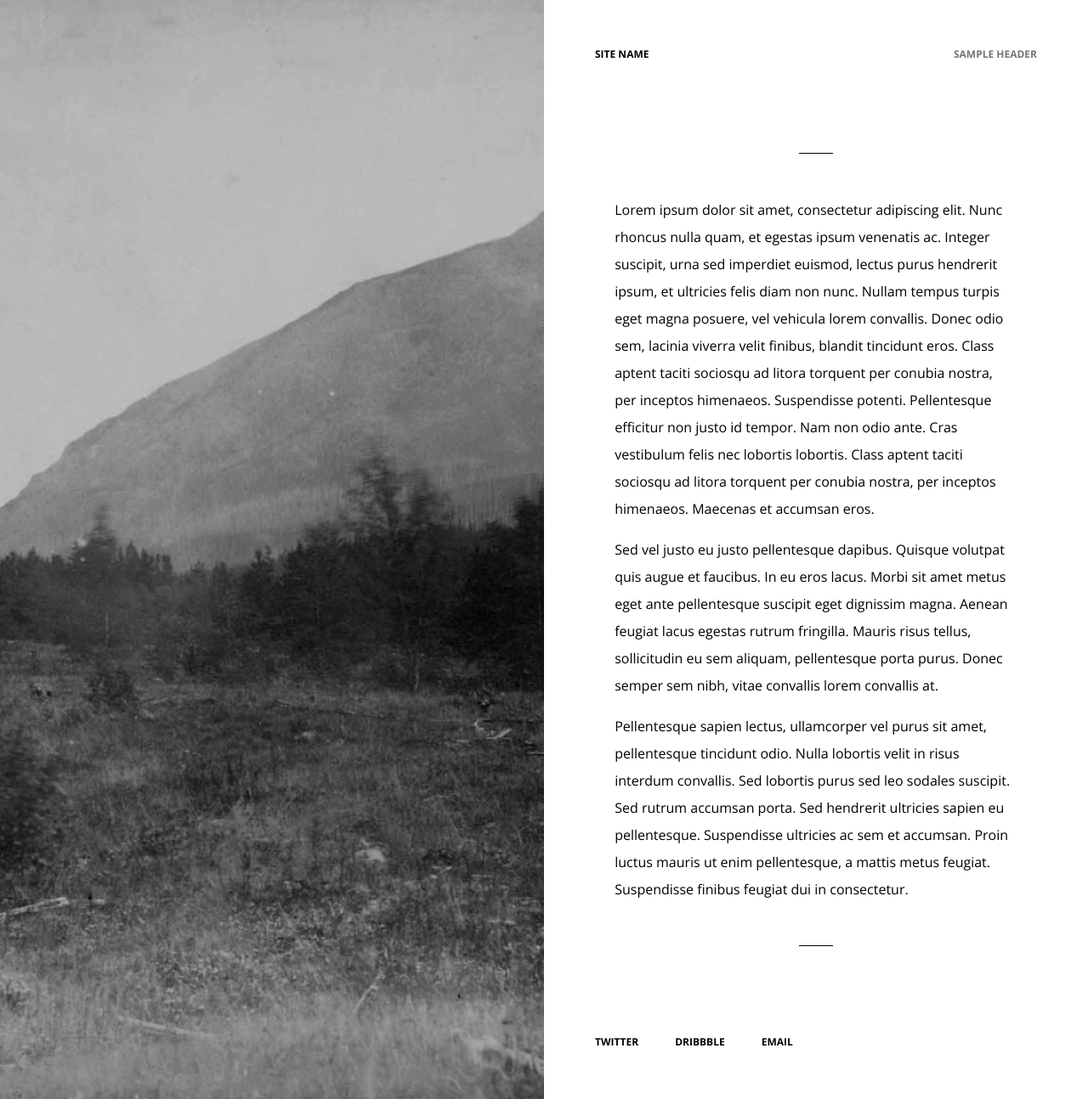
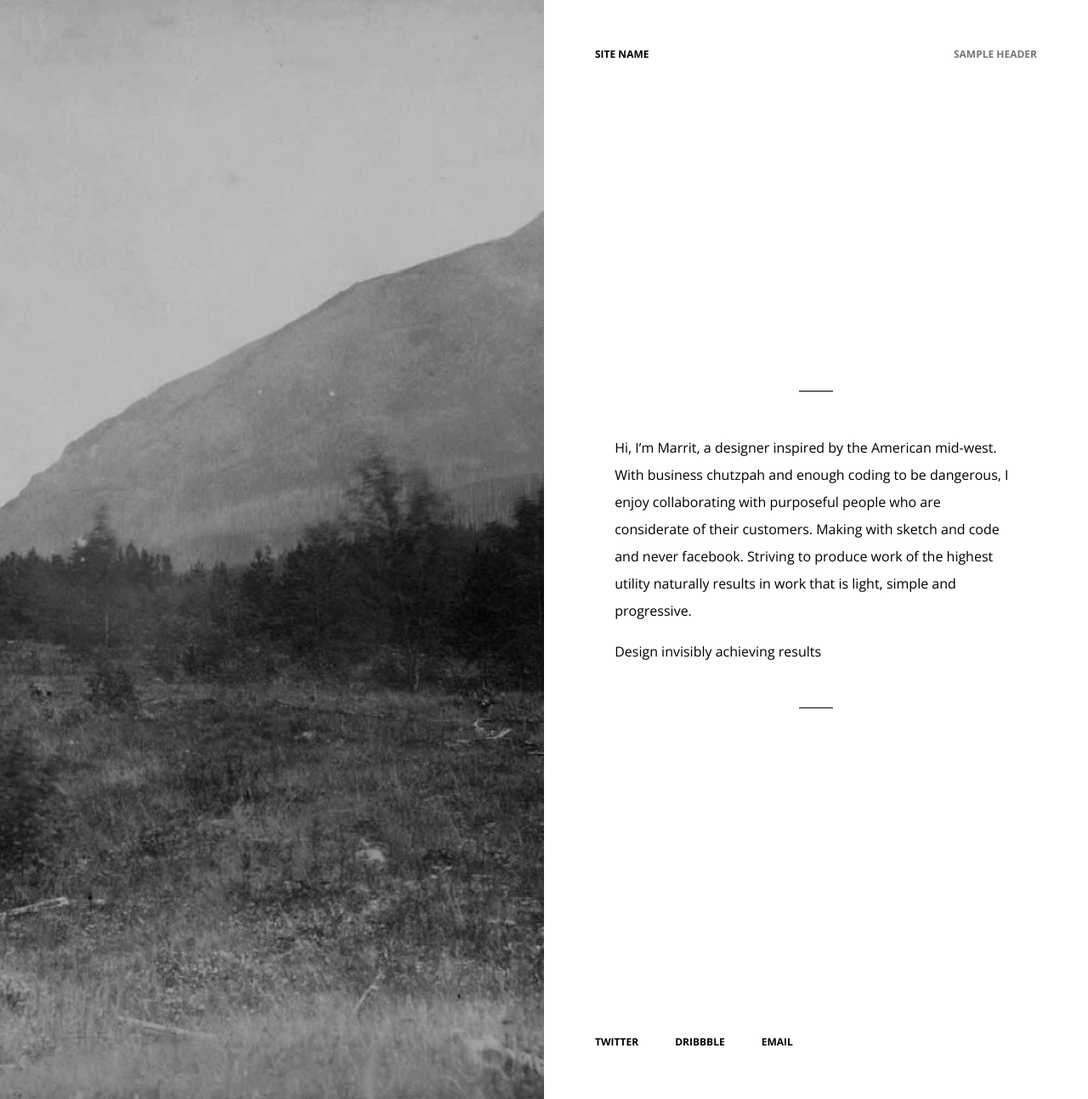
Before and after one commit to marritlarkin/sapling, a Jekyll site: the page built from index.markdown, in a window 1280 px wide. Shown: the whole page at 85% size. Built offline with Jekyll 4.4.1, drawn with Linux system fonts in a browser that asks for light colours.

Commit message:
Updated Index

```diff
--- a/index.markdown
+++ b/index.markdown
@@ -1,12 +1,10 @@
 ---
-title: Title
+title: Marrit Larkin
 header: Sample Header
 image:
 layout: default
 ---
 
-Lorem ipsum dolor sit amet, consectetur adipiscing elit. Nunc rhoncus nulla quam, et egestas ipsum venenatis ac. Integer suscipit, urna sed imperdiet euismod, lectus purus hendrerit ipsum, et ultricies felis diam non nunc. Nullam tempus turpis eget magna posuere, vel vehicula lorem convallis. Donec odio sem, lacinia viverra velit finibus, blandit tincidunt eros. Class aptent taciti sociosqu ad litora torquent per conubia nostra, per inceptos himenaeos. Suspendisse potenti. Pellentesque efficitur non justo id tempor. Nam non odio ante. Cras vestibulum felis nec lobortis lobortis. Class aptent taciti sociosqu ad litora torquent per conubia nostra, per inceptos himenaeos. Maecenas et accumsan eros.
+Hi, I'm Marrit, a designer inspired by the American mid-west. With business chutzpah and enough coding to be dangerous, I enjoy collaborating with purposeful people who are considerate of their customers. Making with sketch and code and never facebook. Striving to produce work of the highest utility naturally results in work that is light, simple and progressive.
 
-Sed vel justo eu justo pellentesque dapibus. Quisque volutpat quis augue et faucibus. In eu eros lacus. Morbi sit amet metus eget ante pellentesque suscipit eget dignissim magna. Aenean feugiat lacus egestas rutrum fringilla. Mauris risus tellus, sollicitudin eu sem aliquam, pellentesque porta purus. Donec semper sem nibh, vitae convallis lorem convallis at.
-
-Pellentesque sapien lectus, ullamcorper vel purus sit amet, pellentesque tincidunt odio. Nulla lobortis velit in risus interdum convallis. Sed lobortis purus sed leo sodales suscipit. Sed rutrum accumsan porta. Sed hendrerit ultricies sapien eu pellentesque. Suspendisse ultricies ac sem et accumsan. Proin luctus mauris ut enim pellentesque, a mattis metus feugiat. Suspendisse finibus feugiat dui in consectetur.
+Design invisibly achieving results
```
